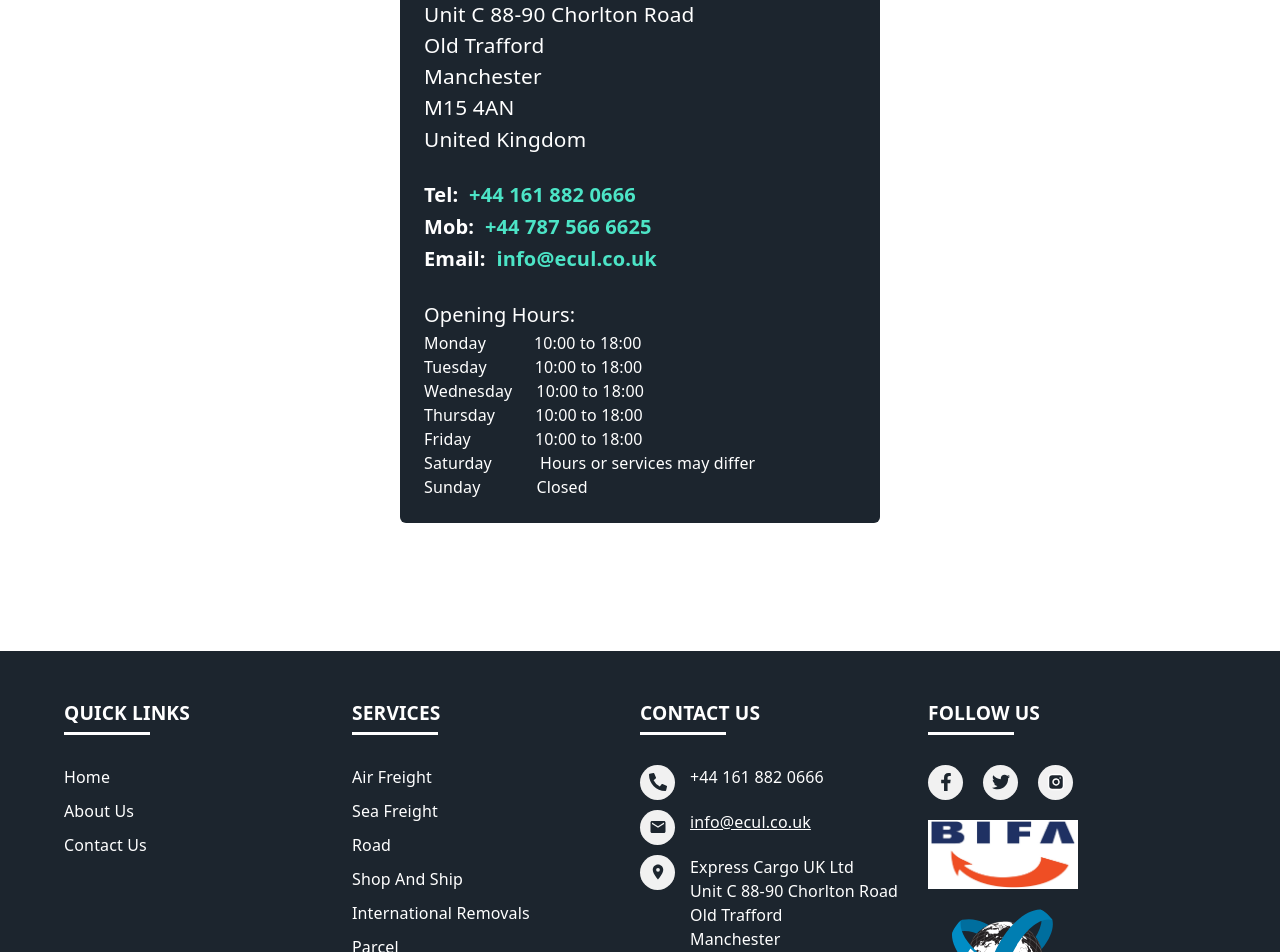
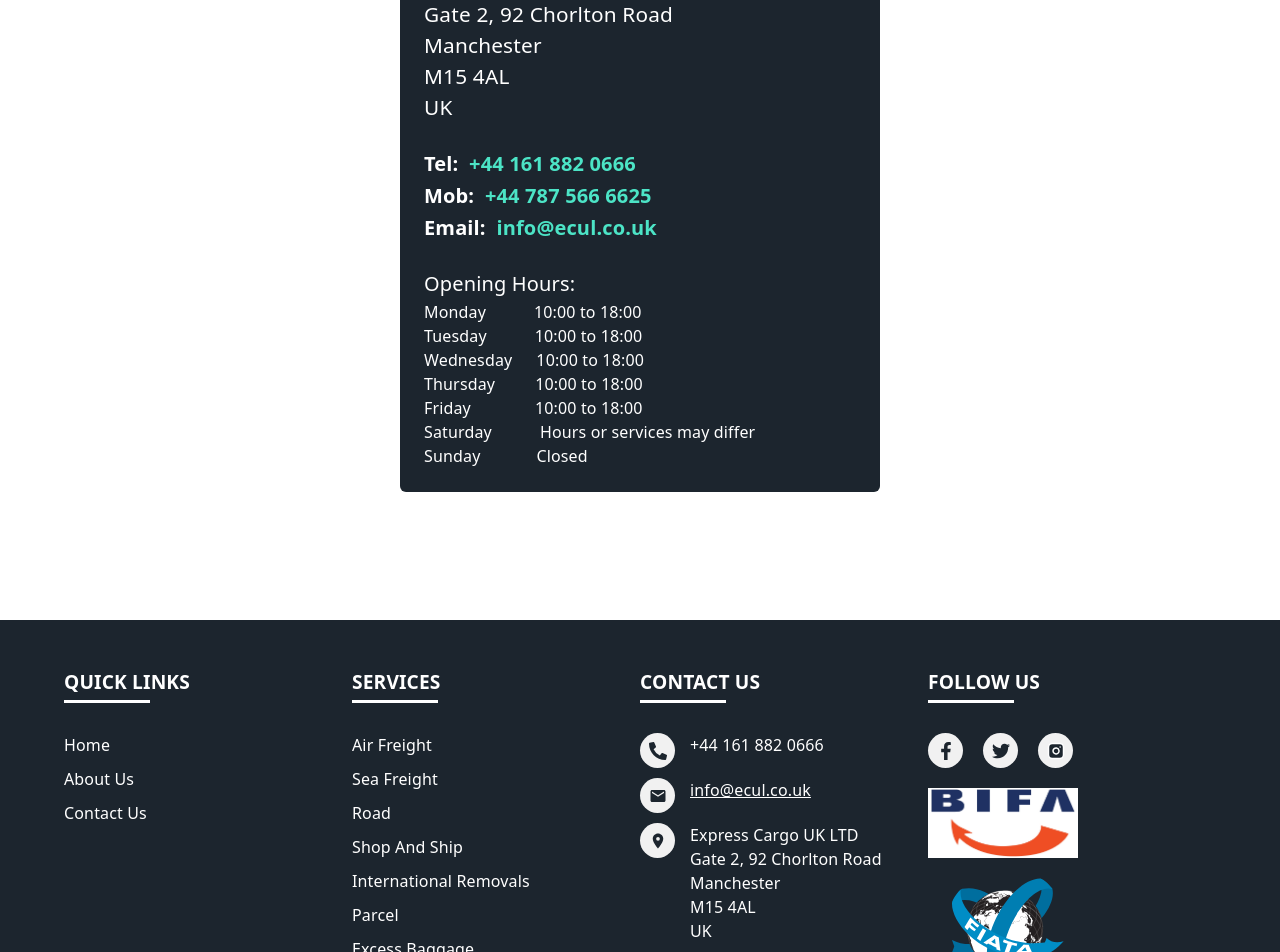
Before and after one commit to ExpressCargoUK/xpress-cargo-next, a Next.js app: page / in a window 1280 px wide. Shown: the part 4860-5812 px from the top of the page. Built offline with nearby package versions, Linux system fonts and the light colour scheme.

Commit message:
address update

```diff
--- a/Layout/Footer/index.jsx
+++ b/Layout/Footer/index.jsx
@@ -94,12 +94,11 @@ const Footer = () => {
                     </SocialIcon>
 
                     <ul>
-                      <li>Express Cargo UK Ltd</li>
-                      <li>Unit C 88-90 Chorlton Road</li>
-                      <li>Old Trafford</li>
+                      <li>Express Cargo UK LTD</li>
+                      <li>Gate 2, 92 Chorlton Road</li>
                       <li>Manchester</li>
-                      <li>M15 4AN</li>
-                      <li>United Kingdom</li>
+                      <li>M15 4AL</li>
+                      <li>UK</li>
                     </ul>
                   </div>
                 </Box>
--- a/components/Contact/Offices/Offices.jsx
+++ b/components/Contact/Offices/Offices.jsx
@@ -35,17 +35,16 @@ const Offices = () => {
             </Typography>
 
             <Typography className={styles.info}>
-              Express Cargo UK Ltd
+              Express Cargo UK LTD
             </Typography>
 
             <Typography className={styles.info}>
-              Unit C 88-90 Chorlton Road
+              Gate 2, 92 Chorlton Road
             </Typography>
 
-            <Typography className={styles.info}>Old Trafford</Typography>
             <Typography className={styles.info}>Manchester</Typography>
-            <Typography className={styles.info}>M15 4AN</Typography>
-            <Typography className={styles.info}>United Kingdom</Typography>
+            <Typography className={styles.info}>M15 4AL</Typography>
+            <Typography className={styles.info}>UK</Typography>
             <br />
 
             <Typography className={styles.telephone} variant="h6">
```
